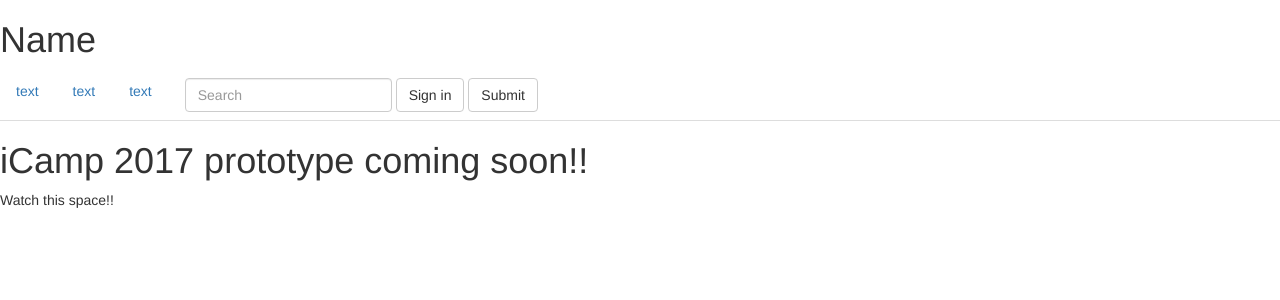
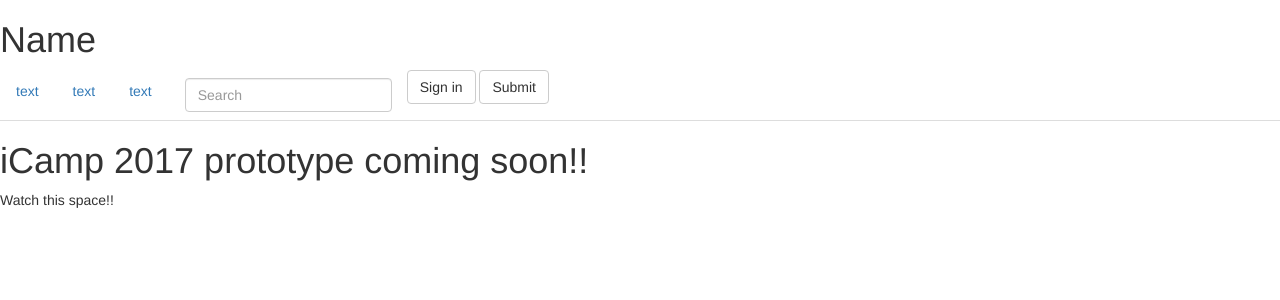
Before and after one commit to iCamp2017/iCamp2017.github.io, a Jekyll site: the page built from index.md, in a window 1280 px wide. Shown: the top 300 px of the page. Built offline with Jekyll 4.4.1, drawn with Linux system fonts in a browser that asks for light colours; nearby versions of some CDN libraries; some web fonts are replaced; library files that are not in the unit come from our copies.

Commit message:
search#4

```diff
--- a/_layouts/default.html
+++ b/_layouts/default.html
@@ -15,12 +15,12 @@
 <li role="presentation"><a href="#">text</a></li>
 <li role="presentation"><a href="#"> text</a></li>
 <li role="presentation"><a href="#"> text</a></li>
-<form class="navbar-form navbar-left" role="search">
-  <div class="form-group">
-    <input type="text" class="form-control" placeholder="Search">
-  </div>
     <button type="button" class="btn btn-default">Sign in</button>
   <button type="submit" class="btn btn-default">Submit</button>
+  <form class="navbar-form navbar-left" role="search">
+    <div class="form-group">
+      <input type="text" class="form-control" placeholder="Search">
+    </div>
 </form>
 </ul>
 
```
